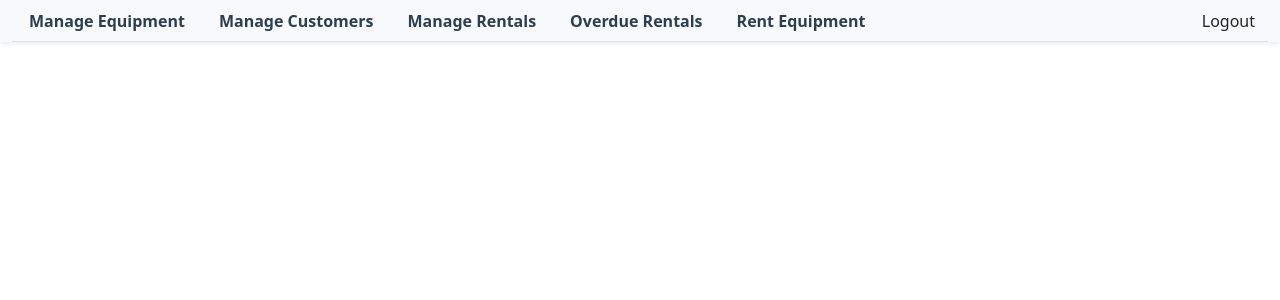
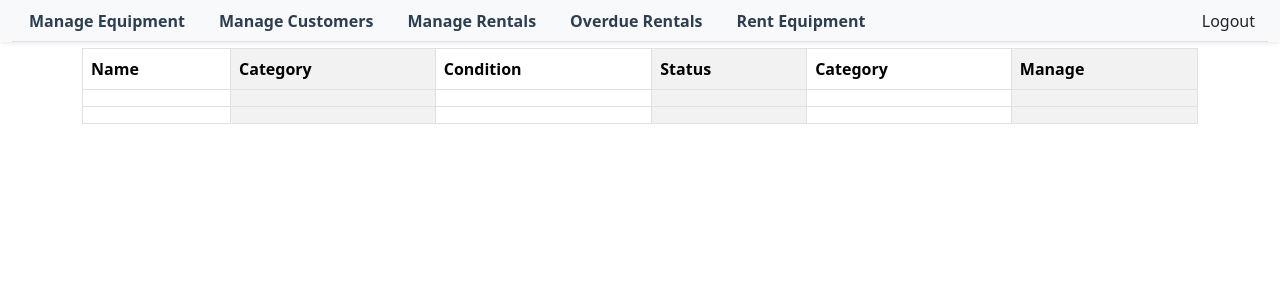
Before and after one commit to Johnstanley1/Midterm_EquipmentRental_Team2, an Angular app in the folder frontend/: page /manage-equipment in a window 1280 px wide. Before the commit this address led to /. Shown: the top 300 px of the page. Built offline with nearby package versions, Linux system fonts and the light colour scheme.

Commit message:
created equipment services

```diff
--- a/frontend/src/app/app.routes.ts
+++ b/frontend/src/app/app.routes.ts
@@ -2,10 +2,12 @@ import { Routes } from '@angular/router';
 import {LoginScreen} from './login-screen/login-screen';
 import {ErrorScreen} from './error-screen/error-screen';
 import {HomeScreen} from './home-screen/home-screen';
+import {EquipmentScreen} from './equipment-screen/equipment-screen';
 
 export const routes: Routes = [
   {path: "login", component: LoginScreen},
   {path: "home", component: HomeScreen},
+  {path: "manage-equipment", component: EquipmentScreen},
   {path: "error", component: ErrorScreen},
   {path: "", redirectTo: "/login", pathMatch: "full"}
 ];
--- /dev/null
+++ b/frontend/src/app/equipment-screen/equipment-screen.html
@@ -0,0 +1,34 @@
+<div class="container mt-4">
+  <div class="row text-primary">
+    <table class="table table-hover table-striped-columns table-bordered">
+      <thead>
+        <tr>
+          <th>Name</th>
+          <th>Category</th>
+          <th>Condition</th>
+          <th>Status</th>
+          <th>Category</th>
+          <th>Manage</th>
+        </tr>
+      </thead>
+      <tbody>
+      <tr>
+        <td> </td>
+        <td> </td>
+        <td></td>
+        <td> </td>
+        <td> </td>
+        <td></td>
+      </tr>
+      <tr>
+        <td> </td>
+        <td></td>
+        <td></td>
+        <td> </td>
+        <td> </td>
+        <td></td>
+      </tr>
+      </tbody>
+    </table>
+  </div>
+</div>
--- a/frontend/src/app/home-screen/home-screen.html
+++ b/frontend/src/app/home-screen/home-screen.html
@@ -7,7 +7,7 @@
         <div class="card-body">
           <h5 class="card-title">Manage Equipment</h5>
           <p class="card-text">Easily add, edit, or delete equipment records.</p>
-          <a routerLink="#" class="btn btn-primary">Go</a>
+          <a routerLink="/manage-equipment" class="btn btn-primary">Go</a>
         </div>
       </div>
     </div>
--- a/frontend/src/app/home-screen/home-screen.ts
+++ b/frontend/src/app/home-screen/home-screen.ts
@@ -5,7 +5,6 @@ import {RouterLink} from '@angular/router';
 @Component({
   selector: 'app-home-screen',
   imports: [
-    NgOptimizedImage,
     RouterLink
   ],
   templateUrl: './home-screen.html',
--- a/frontend/src/app/nav-bar/nav-bar.html
+++ b/frontend/src/app/nav-bar/nav-bar.html
@@ -3,7 +3,7 @@
   <div class="d-flex">
     <li class="nav-item active" routerLinkActive="active" [routerLinkActiveOptions]="{exact: true}">
       <strong>
-        <a class="nav-link" routerLink="/manage-equipments" aria-current="page">Manage Equipment</a>
+        <a class="nav-link" routerLink="/manage-equipment" aria-current="page">Manage Equipment</a>
       </strong>
     </li>
     <li class="nav-item" routerLinkActive="active">
```
Also changed, not shown: frontend/services/equipment.services.ts (added, +72 -0 lines), frontend/src/app/equipment-screen/equipment-screen.ts (added, +11 -0 lines), frontend/src/app/equipment-screen/equipment-screen.css (added).
